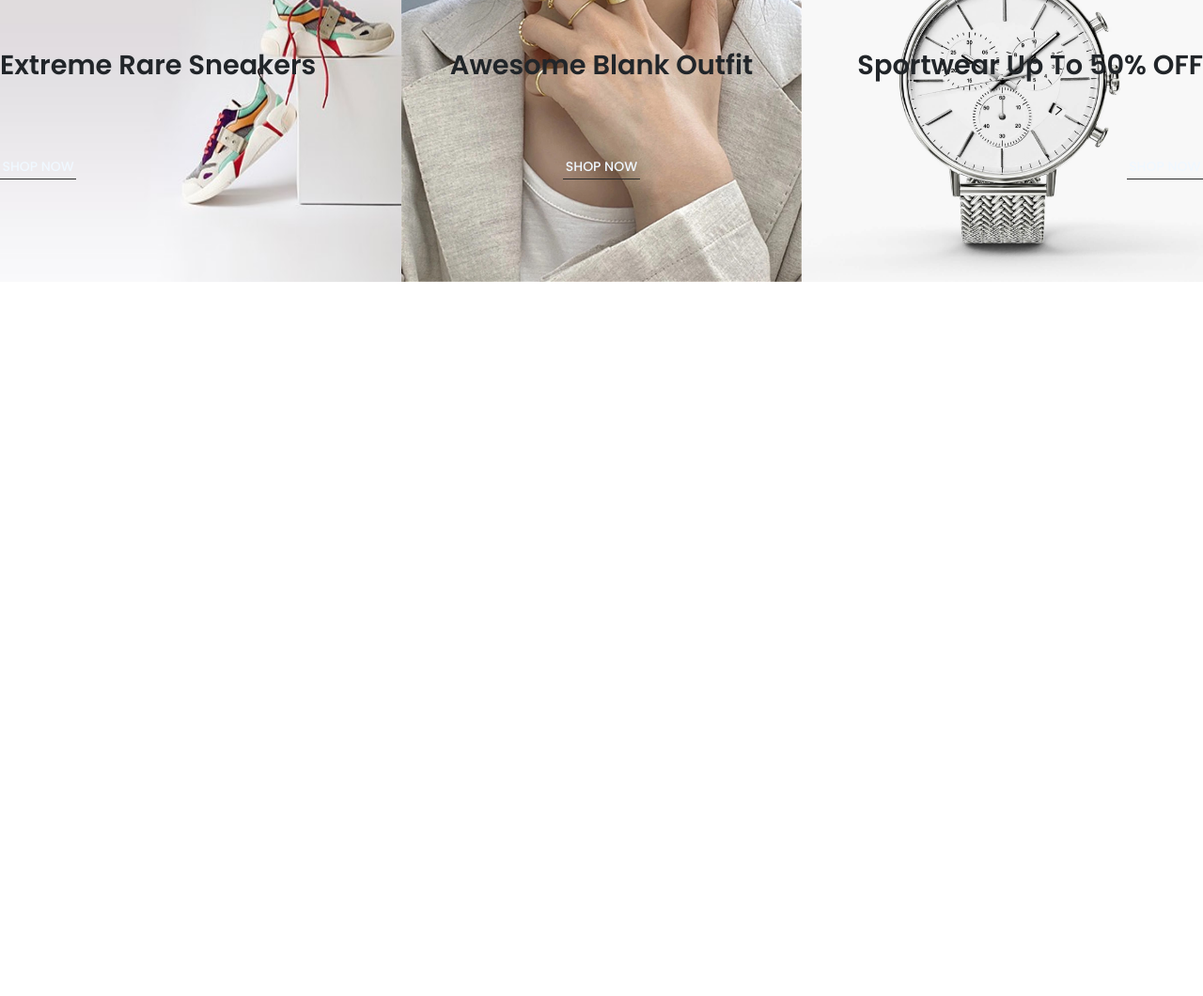
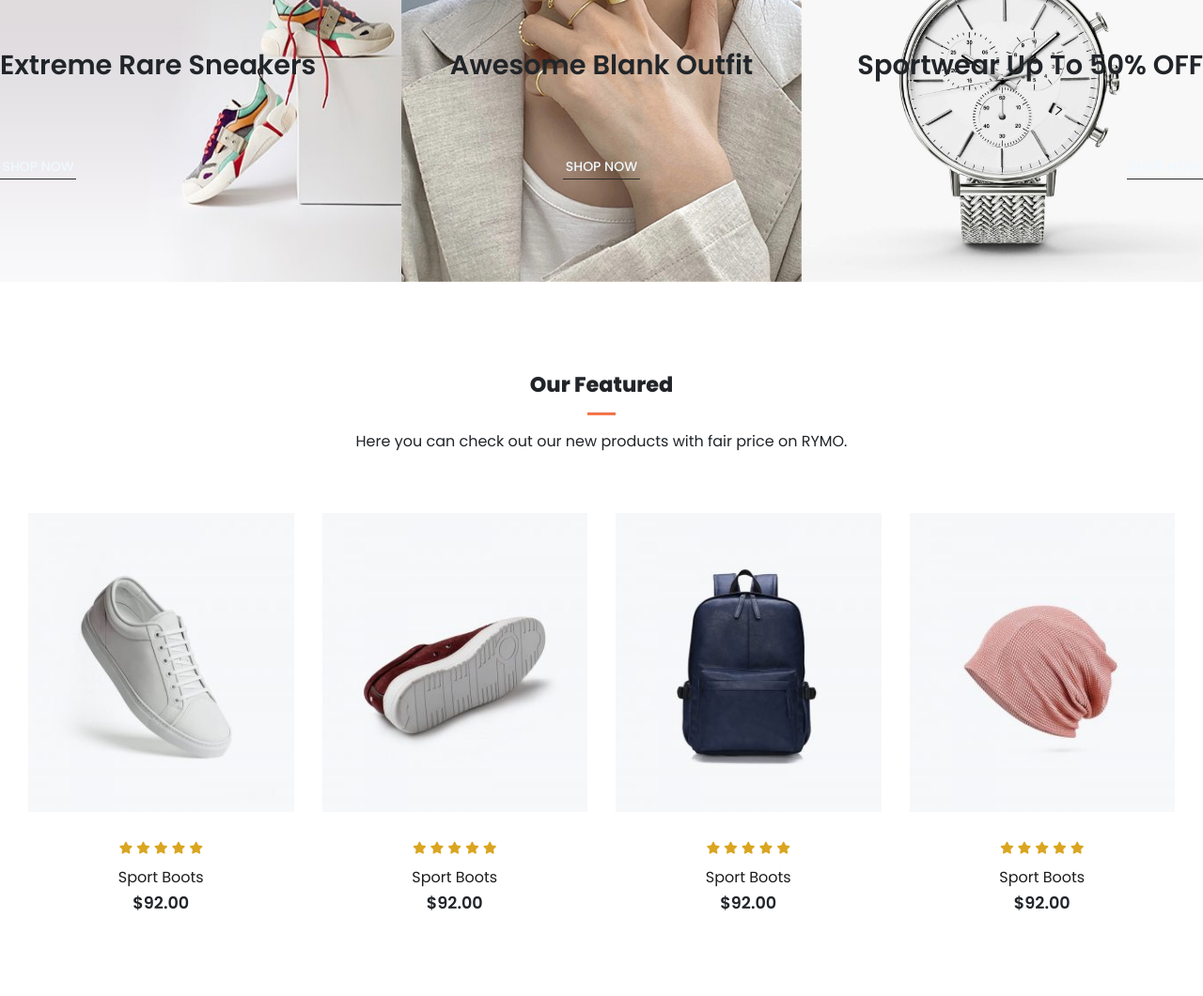
Before and after one commit to Almousaz/C-Users-Ali-Mousazada-Desktop-Sample-Ecommerce-Website, a plain HTML site: page index.html in a window 1280 px wide. Shown: the part 1109-2169 px from the top of the page at 94% size. Before the commit the page ends 1409 px from the top, so only its background shows below. Drawn offline with nearby package versions, Linux system fonts and the light colour scheme.

Commit message:
adding featured section and styled

```diff
--- a/index.html
+++ b/index.html
@@ -100,6 +100,70 @@
         </div>
       </section>
 
+      <!-- featured -->
+      <section id="featured" class="my-5 pb-5">
+        <div class="container text-center mt-5 py-5">
+            <h3>Our Featured</h3>
+            <hr class="mx-auto">
+            <p>Here you can check out our new products with fair price on RYMO.</p>
+        </div>
+        <div class="row mx-auto container-fluid">
+            <div class="product text-center col-lg-3 col-md-4 col-12">
+                <img class="img-fluid mb-3" src="img/featured/1.jpg" alt="">
+                <div class="star">
+                    <i class="fas fa-star"></i>
+                    <i class="fas fa-star"></i>
+                    <i class="fas fa-star"></i>
+                    <i class="fas fa-star"></i>
+                    <i class="fas fa-star"></i>
+                </div>
+                <h5 class="p-name">Sport Boots</h5>
+                <h4 class="p-price">$92.00</h4>
+                <button class="buy-btn">Buy Now</button>
+            </div>
+            <div class="product text-center col-lg-3 col-md-4 col-12">
+                <img class="img-fluid mb-3" src="img/featured/2.jpg" alt="">
+                <div class="star">
+                    <i class="fas fa-star"></i>
+                    <i class="fas fa-star"></i>
+                    <i class="fas fa-star"></i>
+                    <i class="fas fa-star"></i>
+                    <i class="fas fa-star"></i>
+                </div>
+                <h5 class="p-name">Sport Boots</h5>
+                <h4 class="p-price">$92.00</h4>
+                <button class="buy-btn">Buy Now</button>
+            </div>
+            <div class="product text-center col-lg-3 col-md-4 col-12">
+                <img class="img-fluid mb-3" src="img/featured/3.jpg" alt="">
+                <div class="star">
+                    <i class="fas fa-star"></i>
+                    <i class="fas fa-star"></i>
+                    <i class="fas fa-star"></i>
+                    <i class="fas fa-star"></i>
+                    <i class="fas fa-star"></i>
+                </div>
+                <h5 class="p-name">Sport Boots</h5>
+                <h4 class="p-price">$92.00</h4>
+                <button class="buy-btn">Buy Now</button>
+            </div>
+            <div class="product text-center col-lg-3 col-md-4 col-12">
+                <img class="img-fluid mb-3" src="img/featured/4.jpg" alt="">
+                <div class="star">
+                    <i class="fas fa-star"></i>
+                    <i class="fas fa-star"></i>
+                    <i class="fas fa-star"></i>
+                    <i class="fas fa-star"></i>
+                    <i class="fas fa-star"></i>
+                </div>
+                <h5 class="p-name">Sport Boots</h5>
+                <h4 class="p-price">$92.00</h4>
+                <button class="buy-btn">Buy Now</button>
+            </div>
+        </div>
+
+      </section>
+
 
 
 
--- a/style.css
+++ b/style.css
@@ -46,6 +46,19 @@ button {
 }
 button:hover {
   background-color: #3a3833;
+}
+
+hr {
+  width: 30px;
+  height: 2px;
+  background-color: #fb774b;
+}
+.star {
+  padding: 10px 0;
+}
+.star i {
+  font-size: 0.8rem;
+  color: goldenrod;
 }
 
 .navbar {
@@ -188,3 +201,25 @@ button:hover {
   align-items: flex-end;
   text-align: end;
 }
+
+/* feature products */
+.product {
+  cursor: pointer;
+  margin-bottom: 2rem;
+}
+.product img {
+  transition: 0.3s all;
+}
+.product:hover img {
+  opacity: 0.7;
+}
+.product .buy-btn {
+  background: #fb774b;
+  transform: translateY(20px);
+  opacity: 0;
+  transition: 0.3s all;
+}
+.product:hover .buy-btn {
+  transform: translateY(0);
+  opacity: 1;
+}
```
